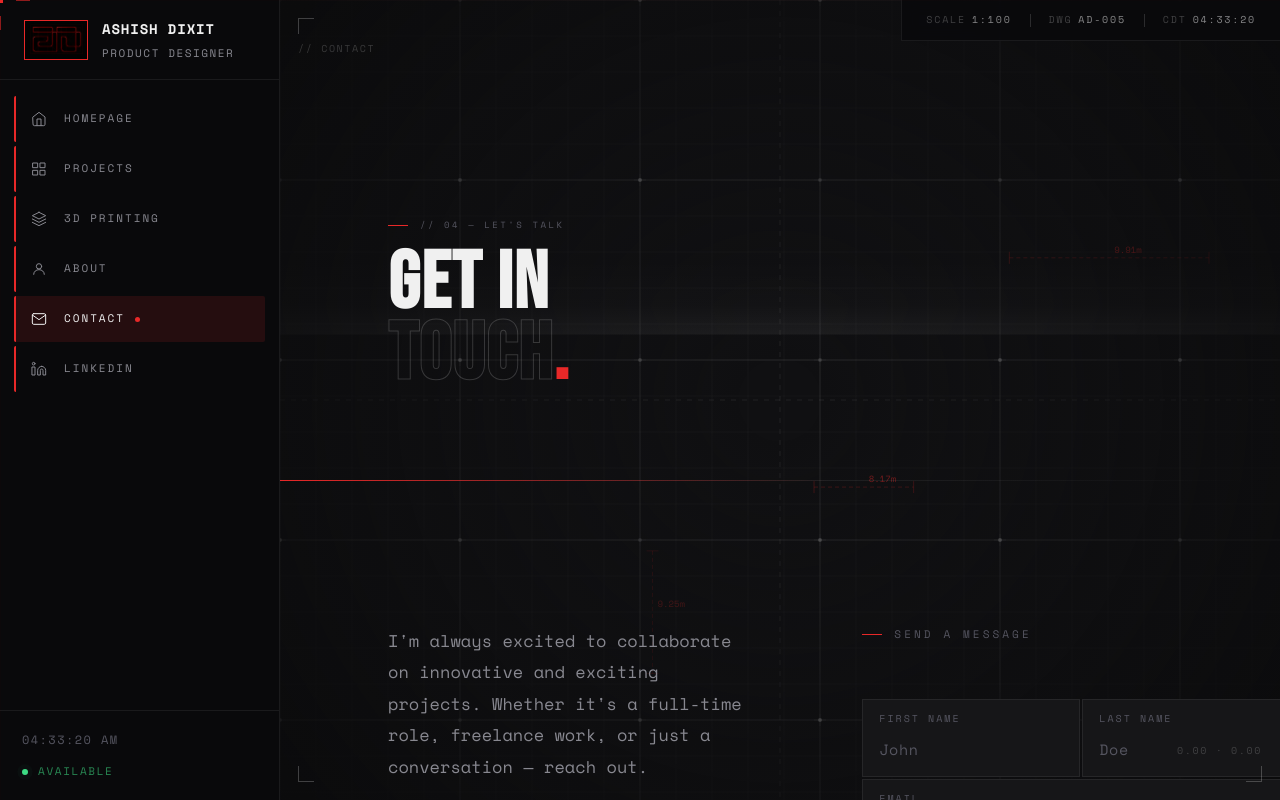
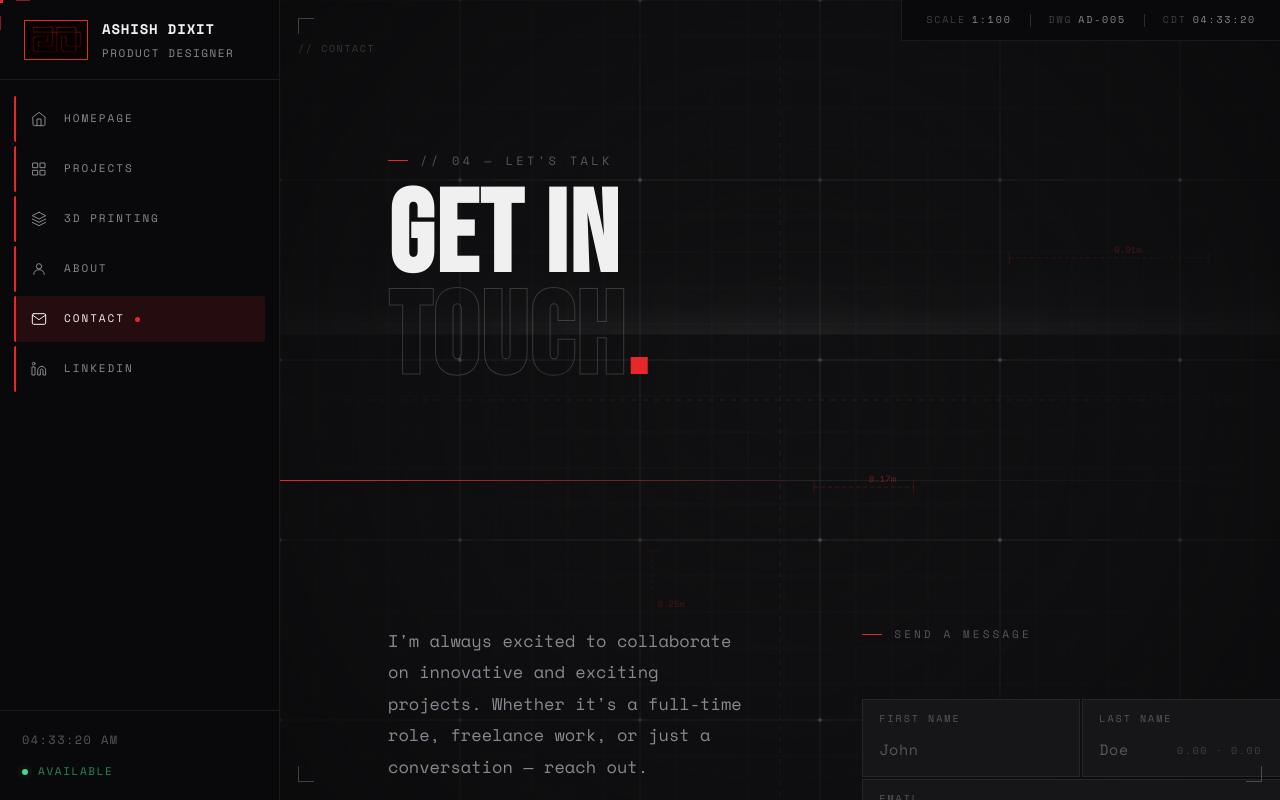
Before and after one commit to ashishuiux14/portfolio_me, a React (Vite) app: page /contact in a window 1280 px wide. Shown: the top 800 px of the page. Built offline with nearby package versions, Linux system fonts and the light colour scheme.

Commit message:
fix build: remove empty selector and fix css syntax error

```diff
--- a/public/global.css
+++ b/public/global.css
@@ -544,13 +544,9 @@ nav.collapsed .nav-status {
   display: inline-flex;
 }
 
-.btn-copy {
-  /* position: relative; */ /* Removed to ensure tooltip relates to wrapper if needed, but keeping it doesn't hurt if we move span out */
-}
-
 .copy-confirm {
   position: absolute;
-  top: -38px; /* Slightly higher to clear the wrapper */
+  top: -38px;
   left: 50%;
   transform: translateX(-50%);
   font-size: 9px;
--- a/src/styles/pages.css
+++ b/src/styles/pages.css
@@ -1060,8 +1060,6 @@
     margin: 16px auto 0;
     width: 280px;
   }
-}
-
 
   #hero-3d {
     width: 120px;
```
